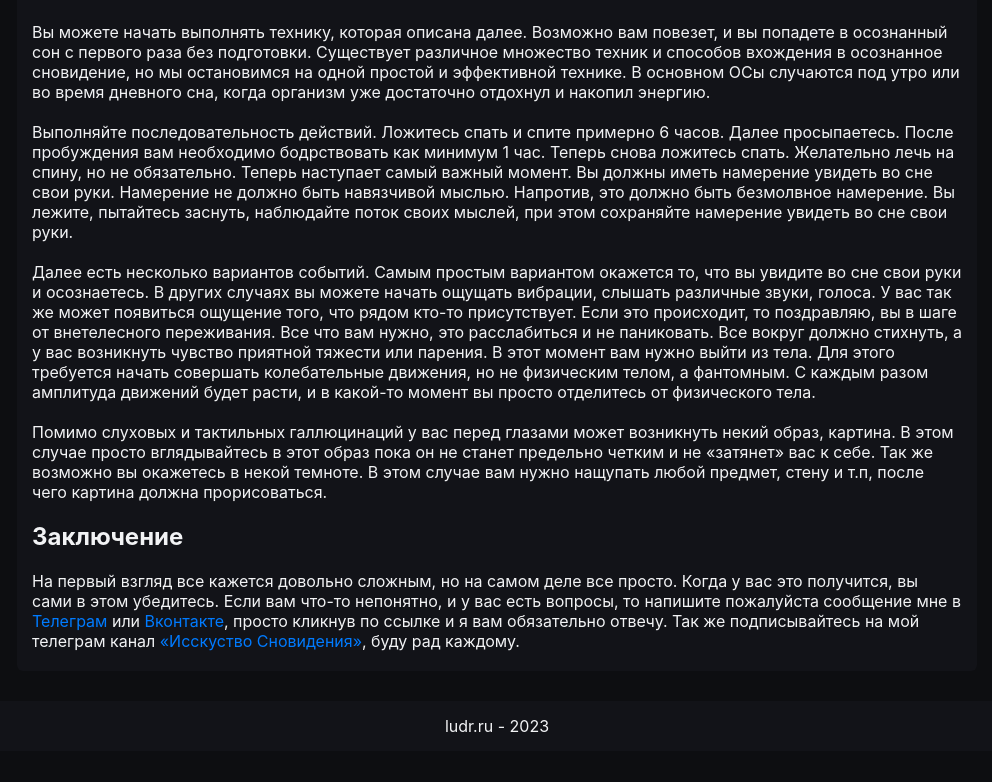
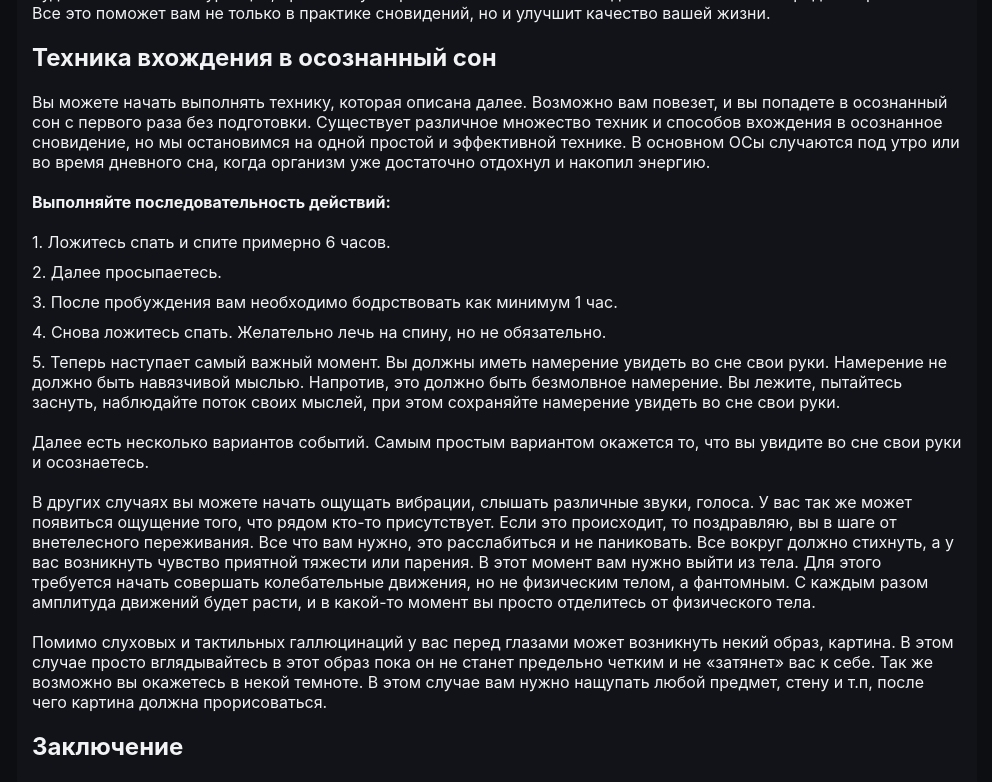
Before and after one commit to aleksluxfero/ludr-app, a Next.js app: page /kak-popast-v-osoznannyj-son in a window 1280 px wide. Shown: the part 1400-2182 px from the top of the page, without its empty margins (143-1135 px from the left). Before the commit the page ends 2151 px from the top, so only its background shows below. Built offline with nearby package versions, Linux system fonts and the light colour scheme.

Commit message:
change text

```diff
--- a/src/pages/kak-popast-v-osoznannyj-son/index.tsx
+++ b/src/pages/kak-popast-v-osoznannyj-son/index.tsx
@@ -2,6 +2,8 @@ import withLayout from "@/layout/layout";
 import Image from "next/image";
 import Link from "next/link";
 import Head from "next/head";
+import {PATHS} from "@/constants";
+import Button from "@/components/button/button";
 
 const KakPopastVOsoznannyjSon = () => {
   return (
@@ -13,6 +15,9 @@ const KakPopastVOsoznannyjSon = () => {
           на одной простой и эффективной технике. В основном ОСы случаются под утро или во время дневного сна, когда
           организм уже достаточно отдохнул и накопил энергию."/>
       </Head>
+      <a href="https://t.me/iskusstvo_snovideniya">
+        <Button>Подписывайтесь в Telegram</Button>
+      </a>
       <div className="markdown">
         <h1>Как попасть в осознанный сон</h1>
         <Image src="/img/lucid-dream.webp" alt="Осознанное сновидение" width={1000} height={1000}/>
@@ -39,7 +44,8 @@ const KakPopastVOsoznannyjSon = () => {
         <h2 id="0">Введение</h2>
         <p>
           На данную тему написано немало статей, и все практически говорят об одном и том же. Они уделяют внимание
-          техникам, но не уделяет внимание на мой взгляд самому главному – образу жизни. Но для начала давайте разберёмся,
+          техникам, но не уделяет внимание на мой взгляд самому главному – образу жизни. Но для начала давайте
+          разберёмся,
           что же такое осознанный сон.</p>
         <h2 id="1">Что такое осознанный сон</h2>
         <p>
@@ -54,9 +60,11 @@ const KakPopastVOsoznannyjSon = () => {
           энергии. Для этого вам возможно понадобится изменить свой привычный образ жизни. Современный человек разучился
           жить здесь и сейчас. Проблема в том, что ваше внимание постоянно отвлечено. Попробуйте отложить в сторону свой
           смартфон, выключить телевизор и т.п. Вам важно понять, что основная масса информации не несет в себе ничего
-          полезного, а только создает иллюзию чего-то важного. Постарайтесь успокоить свой ум, для этого вы можете начать
+          полезного, а только создает иллюзию чего-то важного. Постарайтесь успокоить свой ум, для этого вы можете
+          начать
           медитировать. Так же не следуют забывать о сексуальной энергии. Ее беспорядочная растрата, будь то секс или
-          мастурбация, препятствует практике осознанных сновидений. Избавьтесь от вредных привычек. Все это поможет вам не
+          мастурбация, препятствует практике осознанных сновидений. Избавьтесь от вредных привычек. Все это поможет вам
+          не
           только в практике сновидений, но и улучшит качество вашей жизни.</p>
         <h2 id="3">Техника вхождения в осознанный сон</h2>
         <p>Вы можете начать выполнять технику, которая описана далее. Возможно вам повезет, и вы попадете в осознанный
@@ -64,18 +72,34 @@ const KakPopastVOsoznannyjSon = () => {
           сновидение, но мы остановимся
           на одной простой и эффективной технике. В основном ОСы случаются под утро или во время дневного сна, когда
           организм уже достаточно отдохнул и накопил энергию.</p>
+        <div>
+          <b>Выполняйте последовательность действий:</b>
+          <ul>
+            <li>1. Ложитесь спать и спите примерно 6 часов.</li>
+            <li>2. Далее просыпаетесь.</li>
+            <li>3. После пробуждения вам необходимо бодрствовать как минимум 1 час.</li>
+            <li>4. Снова ложитесь спать. Желательно лечь на спину, но не обязательно.</li>
+            <li>5. Теперь наступает самый важный момент. Вы должны иметь намерение увидеть во сне свои руки. Намерение
+              не должно быть навязчивой мыслью. Напротив, это должно быть безмолвное намерение. Вы лежите, пытайтесь
+              заснуть, наблюдайте поток своих мыслей, при этом сохраняйте намерение увидеть во сне свои руки.
+            </li>
+          </ul>
+        </div>
         <p>
-          Выполняйте последовательность действий. Ложитесь спать и спите примерно 6 часов. Далее просыпаетесь. После пробуждения вам необходимо
-          бодрствовать как минимум 1 час. Теперь снова ложитесь спать.
-          Желательно лечь на спину, но не обязательно. Теперь наступает самый важный момент. Вы должны иметь намерение увидеть во сне свои руки. Намерение не должно быть навязчивой мыслью. Напротив, это должно быть безмолвное намерение. Вы лежите,
-          пытайтесь заснуть, наблюдайте поток своих мыслей, при этом сохраняйте намерение увидеть во сне свои руки.</p>
-        <p>Далее есть
-          несколько вариантов событий. Самым простым вариантом окажется то, что вы увидите во сне свои руки и осознаетесь. В других случаях вы можете начать ощущать вибрации, слышать различные звуки, голоса. У вас так же
+          Далее есть
+          несколько вариантов событий. Самым простым вариантом окажется то, что вы увидите во сне свои руки и
+          осознаетесь.
+        </p>
+        <p>
+          В других случаях вы можете начать ощущать вибрации, слышать различные звуки, голоса. У вас так же
           может появиться ощущение того, что рядом кто-то присутствует. Если это происходит, то поздравляю, вы в шаге от
           внетелесного переживания. Все что вам нужно, это расслабиться и не паниковать. Все вокруг должно стихнуть, а у
-          вас возникнуть чувство приятной тяжести или парения. В этот момент вам нужно выйти из тела. Для этого требуется
-          начать совершать колебательные движения, но не физическим телом, а фантомным. С каждым разом амплитуда движений
-          будет расти, и в какой-то момент вы просто отделитесь от физического тела. </p>
+          вас возникнуть чувство приятной тяжести или парения. В этот момент вам нужно выйти из тела. Для этого
+          требуется
+          начать совершать колебательные движения, но не физическим телом, а фантомным. С каждым разом амплитуда
+          движений
+          будет расти, и в какой-то момент вы просто отделитесь от физического тела.
+        </p>
         <p>
           Помимо слуховых и тактильных
           галлюцинаций у вас перед глазами может возникнуть некий образ, картина. В этом случае просто вглядывайтесь в
@@ -86,7 +110,9 @@ const KakPopastVOsoznannyjSon = () => {
         <p>
           На первый взгляд все кажется довольно
           сложным, но на самом деле все просто. Когда у вас это получится, вы сами в этом убедитесь.
-          Если вам что-то непонятно, и у вас есть вопросы, то напишите пожалуйста сообщение мне в <a className="link" href="https://t.me/luxxxfero">Телеграм</a> или <a className="link" href="https://vk.com/luxxx_fero">Вконтакте</a>, просто кликнув по ссылке и я вам обязательно отвечу. Так же подписывайтесь на мой телеграм канал <a className="link" href="https://t.me/iskusstvo_snovideniya">«Исскуство Сновидения»</a>, буду рад каждому.
+          Если вам что-то непонятно, и у вас есть вопросы, то напишите пожалуйста сообщение в группу в <a
+          className="link" href="https://t.me/iskusstvo_snovideniya_chat">Telegram</a>, просто кликнув по ссылке, и я
+          вам обязательно отвечу. Так же подписывайтесь на наш Telegram канал <a className="link" href="https://t.me/iskusstvo_snovideniya">«Исскуство Сновидения»</a>, буду рад каждому.
         </p>
       </div>
     </>
--- a/src/styles/markdown.css
+++ b/src/styles/markdown.css
@@ -35,3 +35,16 @@
   object-fit: cover;
   border-radius: var(--border-radius);
 }
+
+.markdown div {
+  display: flex;
+  flex-direction: column;
+  gap: 20px;
+}
+
+.markdown ul {
+  list-style: none;
+  display: flex;
+  flex-direction: column;
+  gap: 10px;
+}
```
